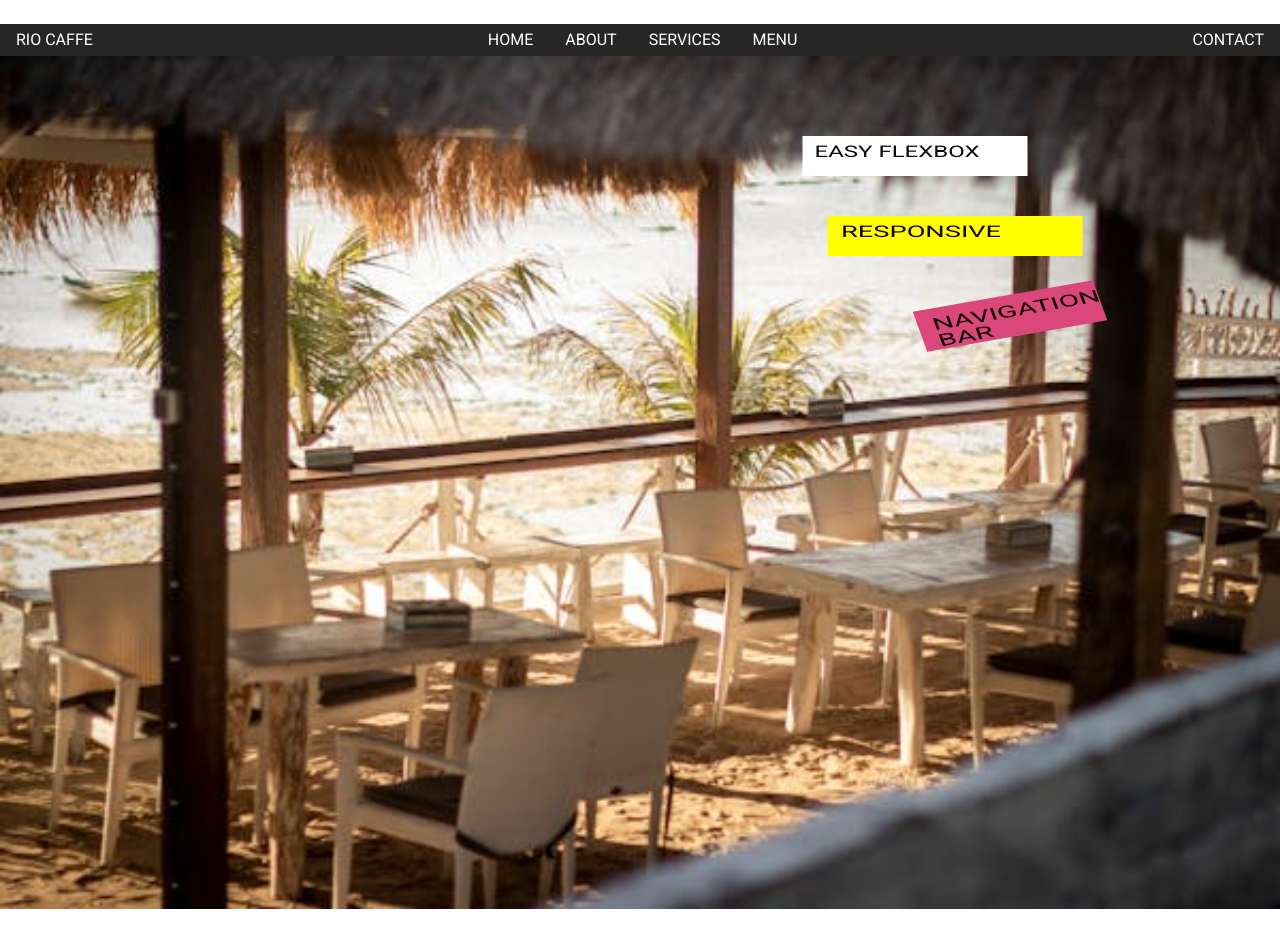
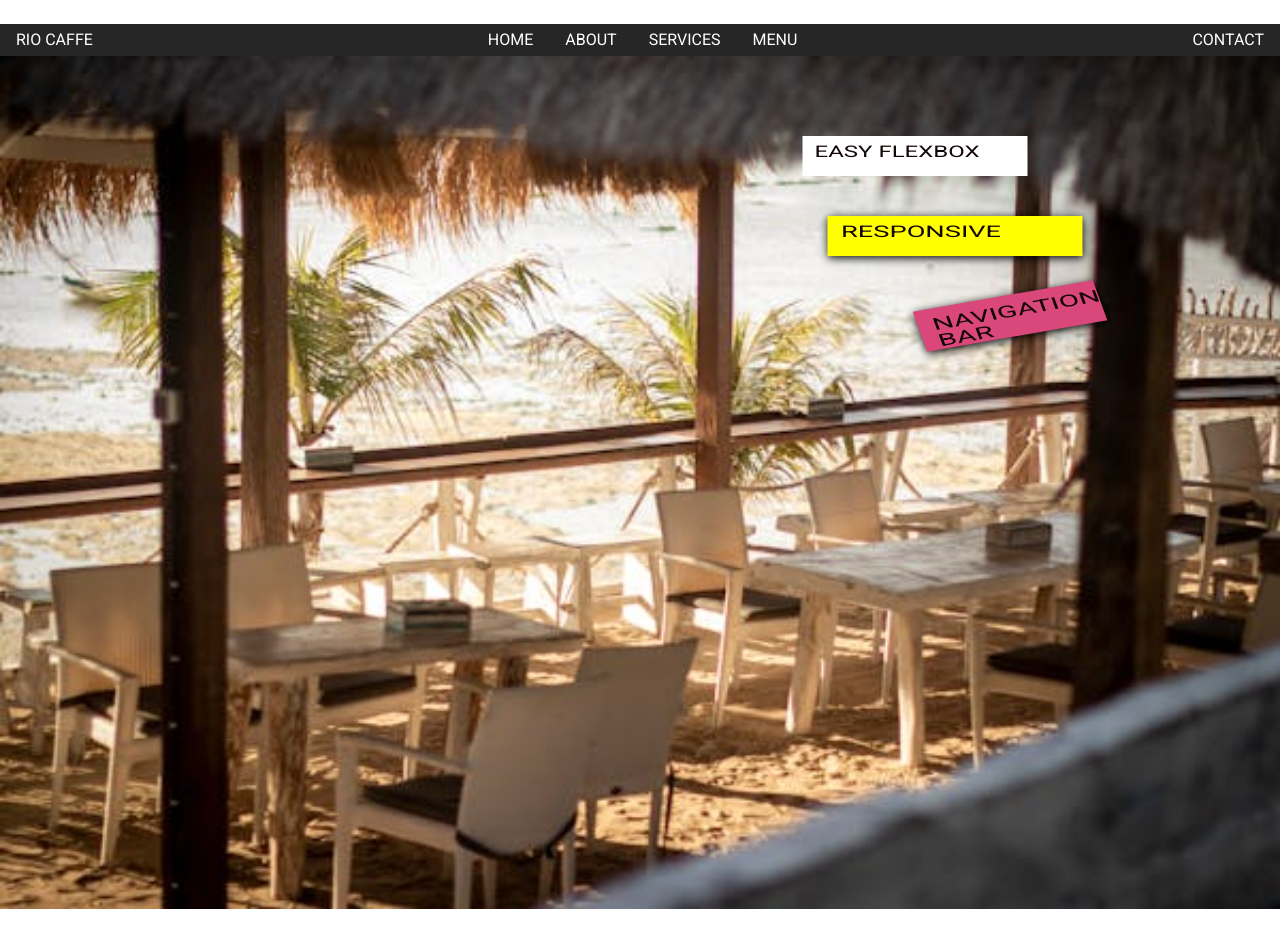
Before and after one commit to Khametova/CSS-Flex-Menu, a plain HTML site: page index.html in a window 1280 px wide. Drawn offline with Linux system fonts and the light colour scheme; a web font is replaced by a local one.

Commit message:
add styles

```diff
--- a/assets/CSS/style.css
+++ b/assets/CSS/style.css
@@ -64,6 +64,7 @@ body{
     text-transform: uppercase;
     color: rgb(18, 6, 6);
     padding: 0.5rem;
+
 }
 
 .conteiner1{
@@ -84,6 +85,7 @@ body{
     left: -10vh;
     transform: scale(1.7, 1);
     background-color: yellow;
+    box-shadow: 0px 2px 7px black
 
 
 }
@@ -93,4 +95,5 @@ body{
     height: 40px;
     transform: skew(20deg, 170deg)scale(1.8, 1);
     background-color: rgb(218, 71, 122);
+    box-shadow: 0px 2px 7px black
 }
```
